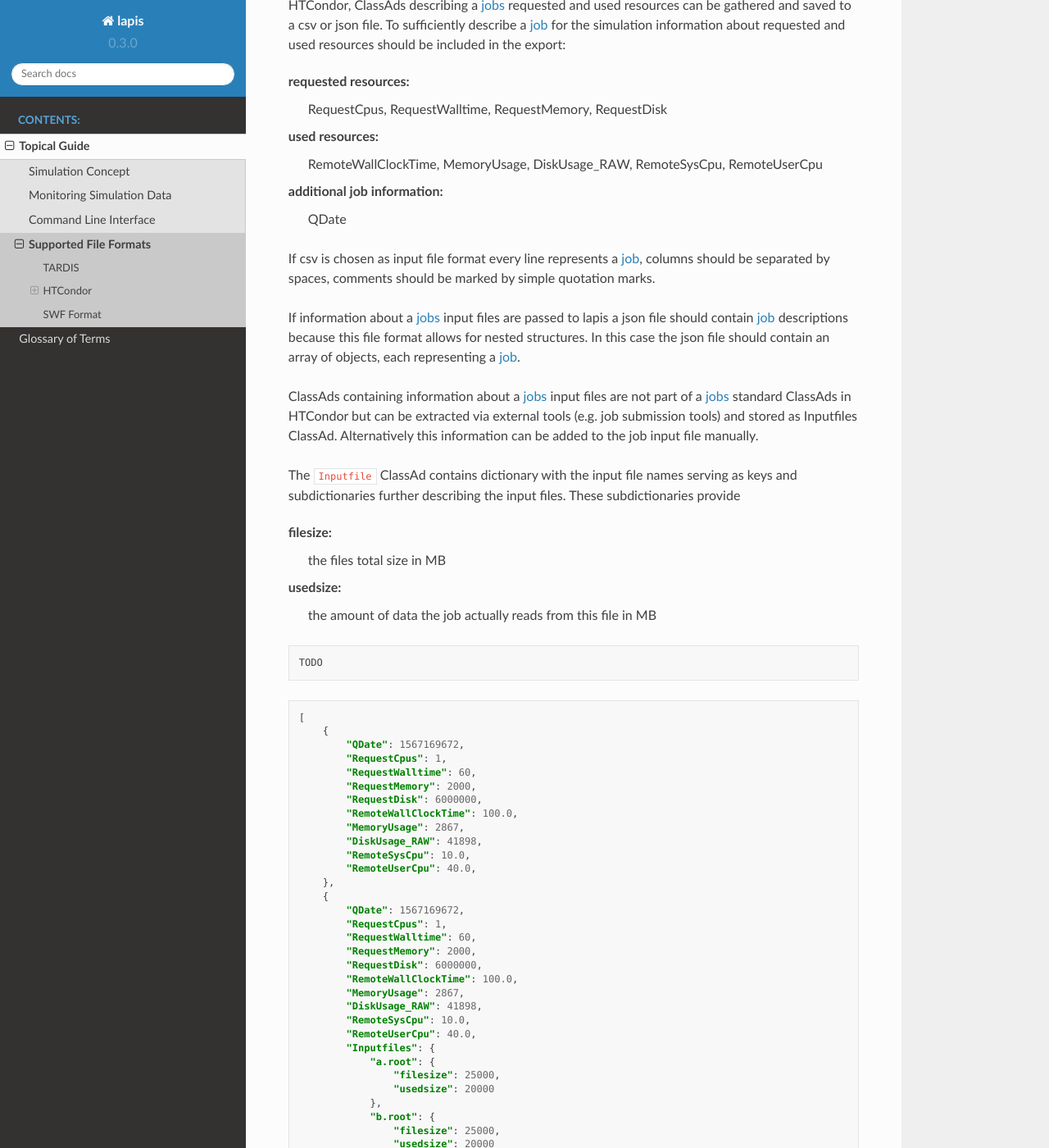
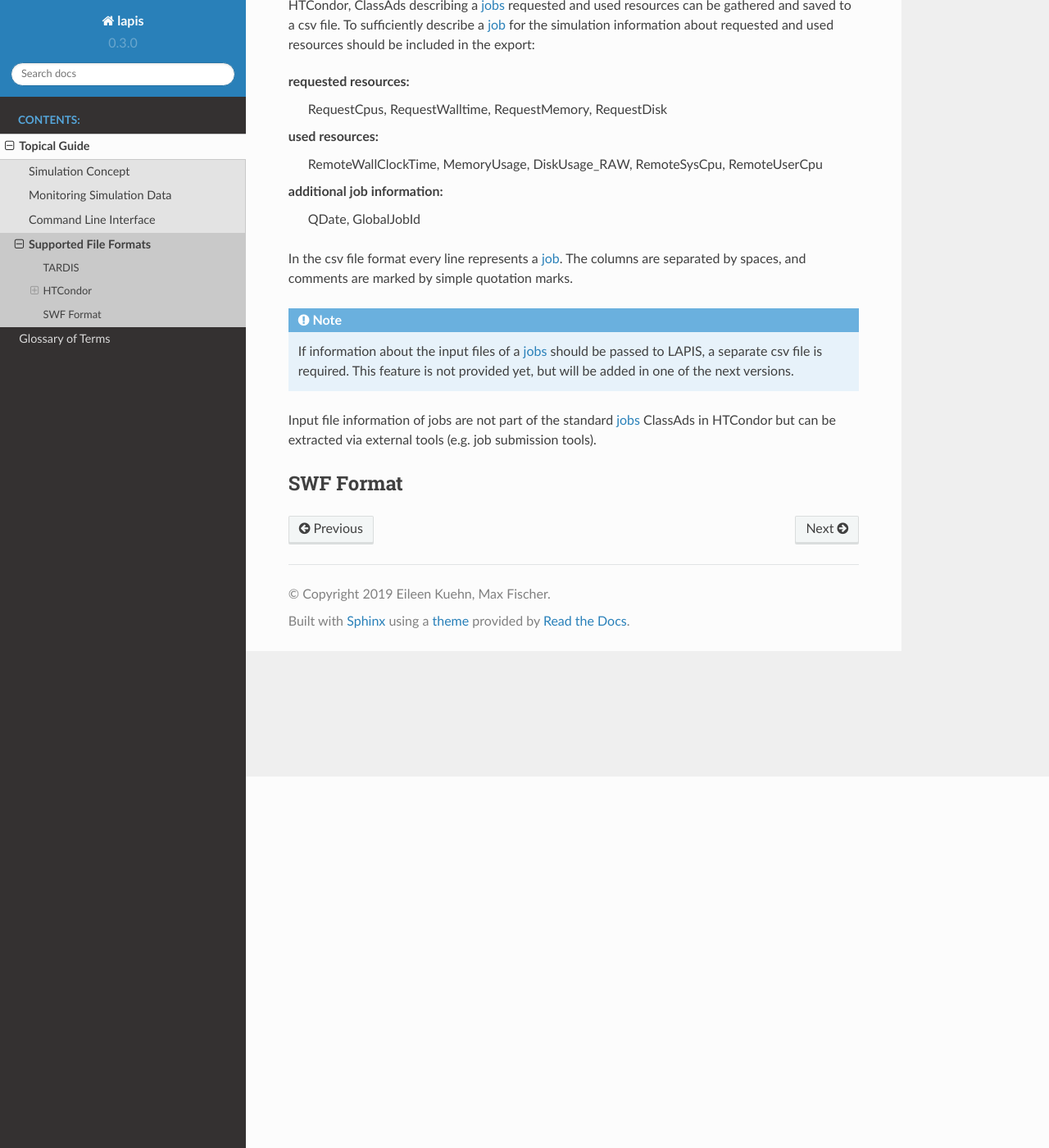
Before and after one commit to MatterMiners/lapis, a Sphinx documentation site: the page built from docs/source/topics/support.rst, in a window 1280 px wide and 1400 px high, scrolled down 453 px. Shown: the whole window at 82% size. Built offline with Sphinx 7.4.7 and the Read the Docs theme 2.0.0, drawn with Linux system fonts in a browser that asks for light colours; formulas are drawn with MathJax 3.

Commit message:
removed unnecessary information about job input files that are outdated already

```diff
--- a/docs/source/topics/support.rst
+++ b/docs/source/topics/support.rst
@@ -17,7 +17,7 @@ Job Imports
 
 :term:`Jobs <Job>` can be created directly from HTCondor outputs. Via the
 ``condor_history`` command from HTCondor, ClassAds describing a :term:`jobs <Job>`
-requested and used resources can be gathered and saved to a csv or json file.
+requested and used resources can be gathered and saved to a csv file.
 To sufficiently describe a :term:`job` for the simulation information about
 requested and used resources should be included in the export:
 
@@ -28,74 +28,20 @@ used resources:
     RemoteWallClockTime, MemoryUsage, DiskUsage_RAW, RemoteSysCpu, RemoteUserCpu
 
 additional job information:
-    QDate
+    QDate, GlobalJobId
 
-If csv is chosen as input file format every line represents a :term:`job`,
-columns should be separated by spaces, comments should be marked by simple
-quotation marks.
+In the csv file format every line represents a :term:`job`. The columns are
+separated by spaces, and comments are marked by simple quotation marks.
 
-If information about a :term:`jobs <Job>` input files are passed to lapis a json
-file should contain :term:`job` descriptions because this file format allows for
-nested structures. In this case the json file should contain an array of objects,
-each representing a :term:`job`.
+.. note::
 
-ClassAds containing information about a :term:`jobs <Job>` input files are not
-part of a :term:`jobs <Job>` standard ClassAds in HTCondor but can be extracted
-via external tools (e.g. job submission tools) and stored as Inputfiles ClassAd.
-Alternatively this information can be added to the job input file manually.
+    If information about the input files of a :term:`jobs <Job>` should be passed
+    to LAPIS, a separate csv file is required. This feature is not provided yet,
+    but will be added in one of the next versions.
 
-The ``Inputfile`` ClassAd contains dictionary with the input file names serving
-as keys and subdictionaries further describing the input files.
-These subdictionaries provide
-
-filesize:
-    the files total size in MB
-
-usedsize:
-    the amount of data the job actually reads from this file in MB
-
-.. code-block:: csv
-
-    TODO
-
-.. code-block:: json
-
-    [
-        {
-            "QDate": 1567169672,
-            "RequestCpus": 1,
-            "RequestWalltime": 60,
-            "RequestMemory": 2000,
-            "RequestDisk": 6000000,
-            "RemoteWallClockTime": 100.0,
-            "MemoryUsage": 2867,
-            "DiskUsage_RAW": 41898,
-            "RemoteSysCpu": 10.0,
-            "RemoteUserCpu": 40.0,
-        },
-        {
-            "QDate": 1567169672,
-            "RequestCpus": 1,
-            "RequestWalltime": 60,
-            "RequestMemory": 2000,
-            "RequestDisk": 6000000,
-            "RemoteWallClockTime": 100.0,
-            "MemoryUsage": 2867,
-            "DiskUsage_RAW": 41898,
-            "RemoteSysCpu": 10.0,
-            "RemoteUserCpu": 40.0,
-            "Inputfiles": {
-                "a.root": {
-                    "filesize": 25000,
-                    "usedsize": 20000
-                },
-                "b.root": {
-                    "filesize": 25000,
-                    "usedsize": 20000
-                }
-            }
-        }
-    ]
+Input file information of jobs are not part of the standard :term:`jobs <Job>`
+ClassAds in HTCondor but can be extracted via external tools (e.g. job submission
+tools).
 
 SWF Format
 ----------
```
